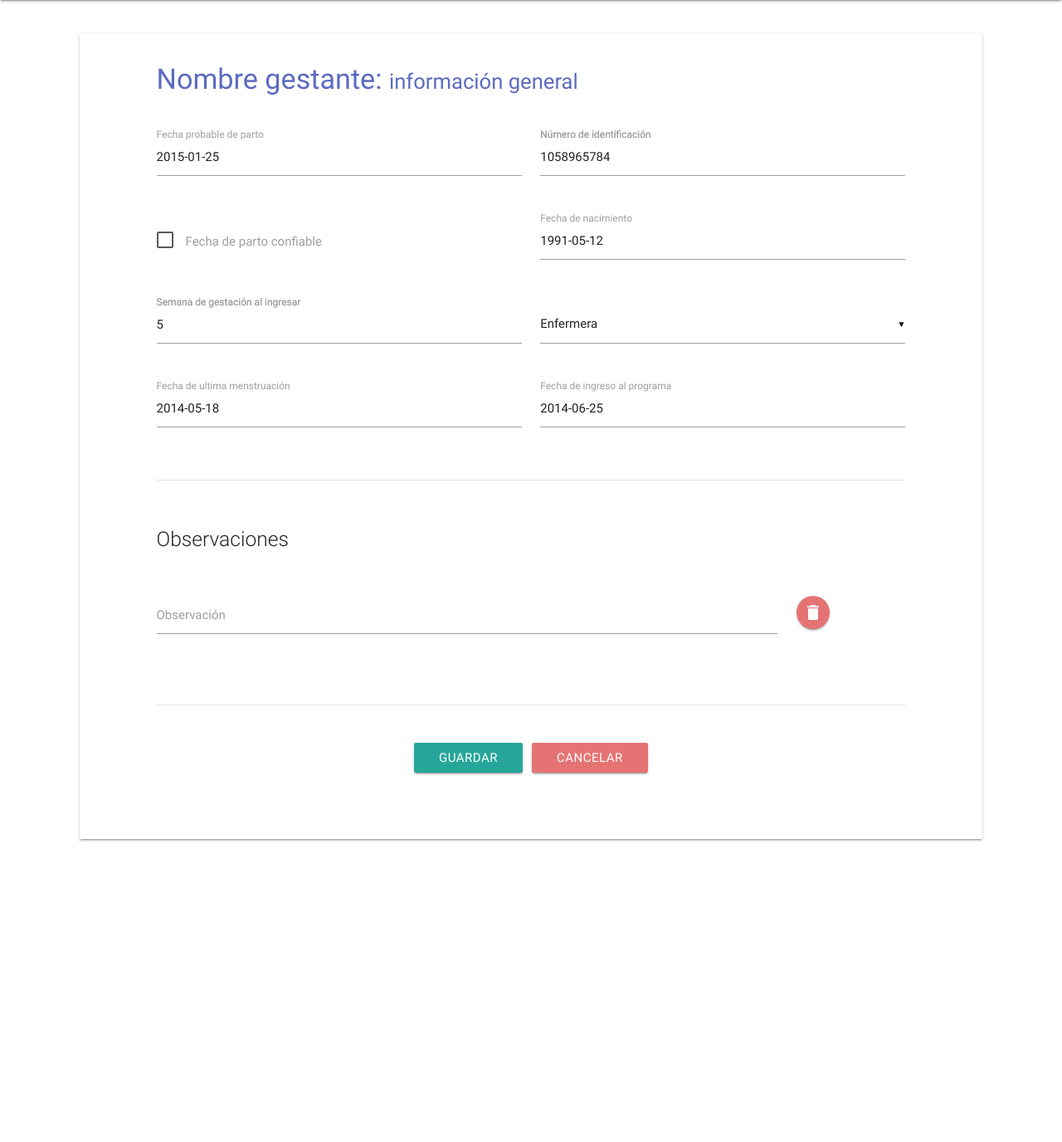
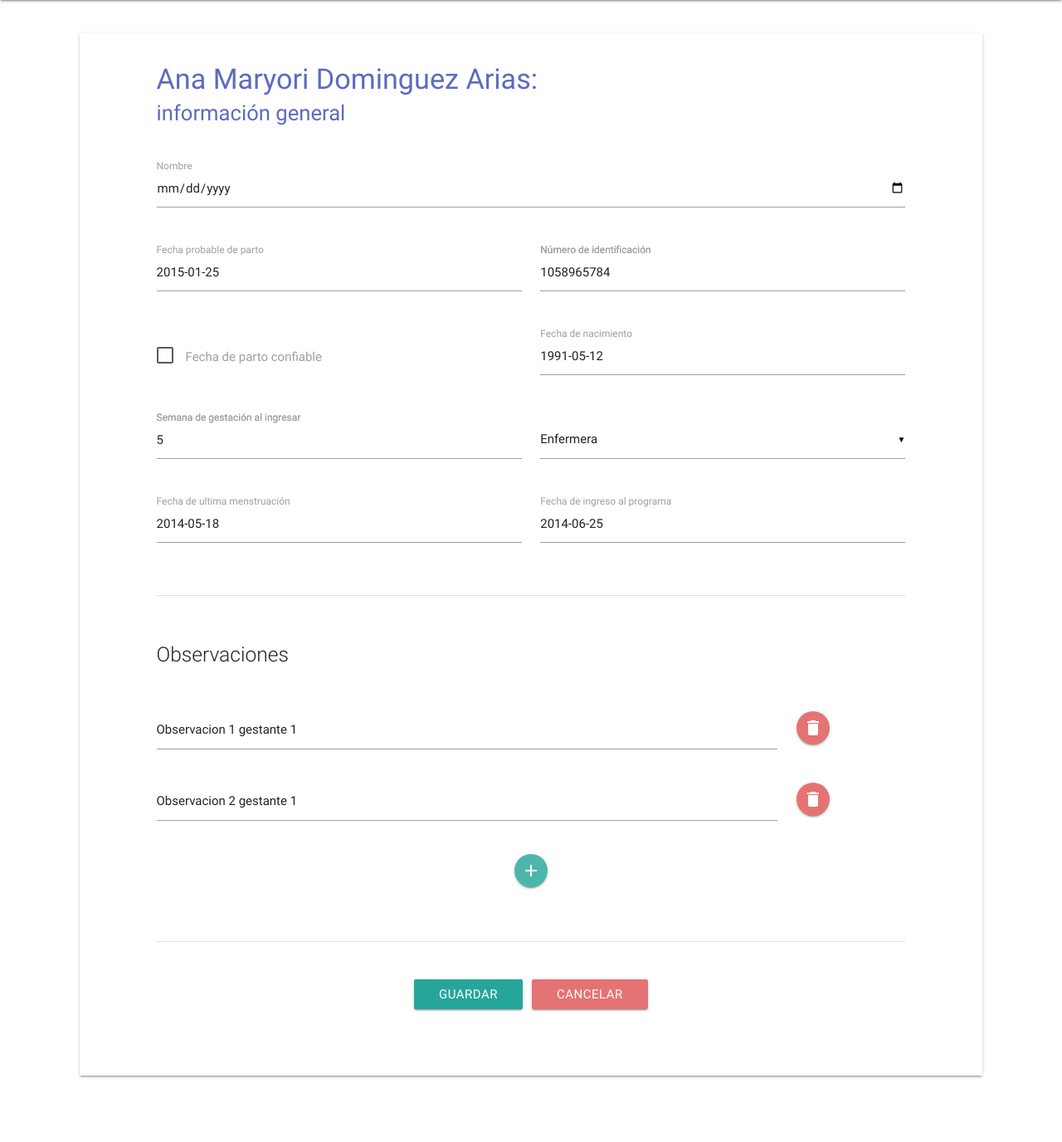
Before and after one commit to bgtyhn/gestantes, a Django app: page /editar_general/1/ in a window 1280 px wide. Shown: the part 112-1488 px from the top of the page at 83% size. Before the commit the page ends 1126 px from the top, so only its background shows below. Run offline with Django 3.2, Linux system fonts and the light colour scheme; data comes from the database, SQL or seed files in the repository; parts of the project's set-up code (start-up, migrations or seed data) failed here and were passed over.

Commit message:
Agrega observaciones dinamicamente

```diff
--- a/appgestantes/forms.py
+++ b/appgestantes/forms.py
@@ -101,6 +101,7 @@
 	DPTa = forms.CharField(error_messages = errores_defecto, required = False)
 
 class EditarGeneralForm(forms.Form):
+	nombre = forms.CharField(error_messages = errores_defecto)
 	fecha_probable_parto = forms.DateField(error_messages = errores_defecto)
 	identificacion = forms.CharField(error_messages = errores_defecto)
 	confiable = forms.CharField(error_messages = errores_defecto, required = False)
@@ -109,3 +110,4 @@
 	captacion = forms.CharField(error_messages = errores_defecto)
 	fecha_ultima_menstruacion = forms.DateField(error_messages = errores_defecto) #verificar <= hoy
 	fecha_ingreso_programa = forms.DateField(error_messages = errores_defecto) #verificar
+	observacion = forms.CharField(error_messages = errores_defecto, required = False)
--- /dev/null
+++ b/appgestantes/static/appgestantes/assets/js/editar_general.js
@@ -0,0 +1,53 @@
+$(function(){
+	obs_rows = $("#obs-container").children(".obs-row")
+
+	counter = 1
+
+	$.each(obs_rows, function(i, obs_row){
+		$(obs_row).attr("id", "obs_"+(i+1))
+		counter++
+	})
+
+	$.each($(".obs-del"), function(i, btn){
+		$(btn).click(function(){
+			id = "#obs_"+(i+1)
+			$(id).fadeOut(600, function(){
+				$(this).remove()
+				check_obss()
+			})
+		})
+	})
+
+	function check_obss(){
+		if($("#obs-container").children(".obs-row").length < 1)
+			$("#no-obss").removeClass("hide")
+		else
+			if(!($("#no-obss").hasClass("hide")))
+				$("#no-obss").addClass("hide")
+
+	}
+
+	$("#add-obs-btn").click(function(){
+		$("#obs-container").append(
+			"<div id='obs_"+counter+"' class='row obs-row'>"+
+				"<div class='col s10'>"+
+					"<input name='observacion' type='text' placeholder='Observación' class='validate'>"+
+				"</div>"+
+				"<div class='col s2'>"+
+					"<button type='button' class='obs-del btn-floating waves-effect waves-light red lighten-2'><i class='material-icons'>delete</i></button>"+
+				"</div>"+
+			"</div>"
+		)
+		var id = "#obs_"+counter
+		counter++
+		$(id).find(".obs-del").click(function(){
+			console.log("click "+id)
+			$(id).fadeOut(600, function(){
+				$(this).remove()
+				check_obss()
+			})
+		})
+		check_obss()
+	})
+
+})
--- a/appgestantes/templates/appgestantes/forms_editar/_base_editar.html
+++ b/appgestantes/templates/appgestantes/forms_editar/_base_editar.html
@@ -39,7 +39,7 @@
 					<div class="col s10 offset-s1">
 						<div class="row">
 							<div class="col s8">
-								<h4 class="indigo-text text-lighten-1"> Nombre gestante:
+								<h4 class="indigo-text text-lighten-1"> {{ form.nombre.value }}:
 								<small>{% block section_name %} {% endblock %}</small>
 								</h4>
 							</div>
--- a/appgestantes/templates/appgestantes/forms_editar/editar_general.html
+++ b/appgestantes/templates/appgestantes/forms_editar/editar_general.html
@@ -1,4 +1,6 @@
 {% extends 'appgestantes/forms_editar/_base_editar.html' %}
+
+{% load staticfiles %}
 
 {% block detail_link %}
 
@@ -15,6 +17,24 @@
 {% block form_content %}
 
 <form id="gest-form-update" action="" method="post" >{% csrf_token %}
+
+
+<div class="row">
+	<div class="col s12">
+		<div class="input-field">
+			{% if form.nombre.errors %}
+				<input id="nombre" value="{{ form.nombre.value }}" name="{{ form.nombre.html_name }}" type="date" class="validate tooltipped" data-position="top" data-tooltip='{{ form.nombre.errors.as_text }}'  placeholder="Fecha probable de parto" >
+          	{% elif form.nombre.value != none %}
+      			<input id="nombre" value="{{ form.nombre.value }}" name="{{ form.nombre.html_name }}" type="date" class="validate" placeholder="Fecha probable de parto" >
+      		{% else %}
+      			<input id="nombre" name="{{ form.nombre.html_name }}" type="date" class="validate" placeholder="Fecha probable de parto" >
+          	{% endif %}
+			<label class="active" for="nombre">Nombre</label>
+		</div>
+	</div>
+</div>
+
+
 <div class="row">
 	<div class="col s6">
 		<div class="input-field">
@@ -154,17 +174,41 @@
 <div class="divider"></div>
 <br><br>
 <div class="row">
-	<div class="col s12">
+	<div  class="col s12">
 		<h5 class="light">Observaciones</h5>
 
 		<br><br>
 
-		<div class="row">
+		{% if not observaciones %}
+
+		<p id="no-obss" class="center-align">No hay observaciones, presione el botón para agregar una</p class="center-align">
+
+		{% else %}
+
+		<p id="no-obss" class="center-align hide">No hay observaciones, presione el botón para agregar una</p class="center-align">
+
+		{% endif %}
+
+		<div id="obs-container">
+
+		{% for observacion in observaciones %}
+
+		<div class="row obs-row">
 			<div class="col s10">
-				<input id="observacion" type="text" placeholder="Observación" class="validate">
+				<input value="{{ observacion.texto }}" name="observacion" type="text" placeholder="Observación" class="validate">
 			</div>
 			<div class="col s2">
-				<a class="btn-floating waves-effect waves-light red lighten-2"><i class="material-icons">delete</i></a>
+				<button type="button" class="obs-del btn-floating waves-effect waves-light red lighten-2"><i class="material-icons">delete</i></button>
+			</div>
+		</div>
+
+		{% endfor %}
+
+		</div>
+
+		<div class="row">
+			<div class="col s12 center-align">
+				<a id="add-obs-btn" class="btn-floating waves-effect waves-light teal lighten-2"><i class="material-icons">add</i></a>
 			</div>
 		</div>
 
@@ -188,4 +232,6 @@
 
 {% block scripts %}
 
+<script src='{% static "appgestantes/assets/js/editar_general.js" %}'></script>
+
 {% endblock %}
--- a/appgestantes/views.py
+++ b/appgestantes/views.py
@@ -294,19 +294,25 @@
         return context
 
     def form_valid(self, form):
-        gestante = Gestante.objects.get(id = self.kwargs['gestante'])
-        #gestante.nombre = form.cleaned_data['nombre']
-        gestante.fecha_ingreso_programa = form.cleaned_data['fecha_ingreso_programa']
-        gestante.fecha_nacimiento = form.cleaned_data['fecha_nacimiento']
-        gestante.identificacion = form.cleaned_data['identificacion']
-        gestante.captacion = form.cleaned_data['captacion']
-        gestante.semana_ingreso = form.cleaned_data['semana_ingreso']
-        gestante.fecha_ultima_menstruacion = form.cleaned_data['fecha_ultima_menstruacion']
-        gestante.fecha_probable_parto = form.cleaned_data['fecha_probable_parto']
-        gestante.confiable = form.cleaned_data['confiable']
-        gestante.save()
+        g = Gestante.objects.get(id = self.kwargs['gestante'])
+        g.nombre = form.cleaned_data['nombre']
+        g.fecha_ingreso_programa = form.cleaned_data['fecha_ingreso_programa']
+        g.fecha_nacimiento = form.cleaned_data['fecha_nacimiento']
+        g.identificacion = form.cleaned_data['identificacion']
+        g.captacion = form.cleaned_data['captacion']
+        g.semana_ingreso = form.cleaned_data['semana_ingreso']
+        g.fecha_ultima_menstruacion = form.cleaned_data['fecha_ultima_menstruacion']
+        g.fecha_probable_parto = form.cleaned_data['fecha_probable_parto']
+        g.confiable = form.cleaned_data['confiable']
+        g.save()
 
-        self.success_url = self.success_url + str(gestante.pk) + '/'
+        Observacion.objects.filter(gestante_id = g.id).delete()
+
+        for o in self.request.POST.getlist("observacion"):
+            if o:
+                Observacion.objects.create(gestante=g, texto=o)
+
+        self.success_url = self.success_url + str(g.pk) + '/'
 
         return super(EditarGeneral, self).form_valid(form)
 
@@ -315,6 +321,7 @@
 
         try:
             gestante = Gestante.objects.get(id = self.kwargs['gestante'])
+            initial['nombre'] = gestante.nombre
             initial['fecha_probable_parto'] = gestante.fecha_probable_parto.strftime('%Y-%m-%d')
             initial['identificacion'] = gestante.identificacion
             initial['confiable'] = gestante.confiable
```
Also changed, not shown: appgestantes/templates/appgestantes/tabs_detalle/_tab_general.html (+11 -1 lines).
